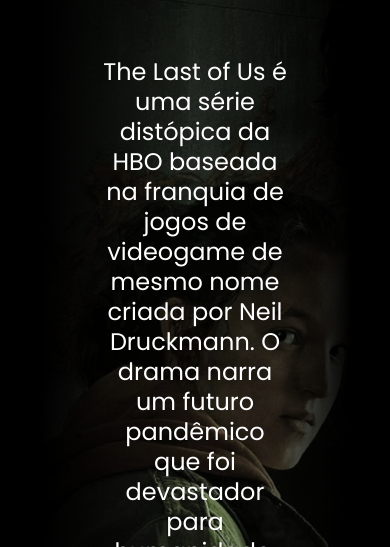
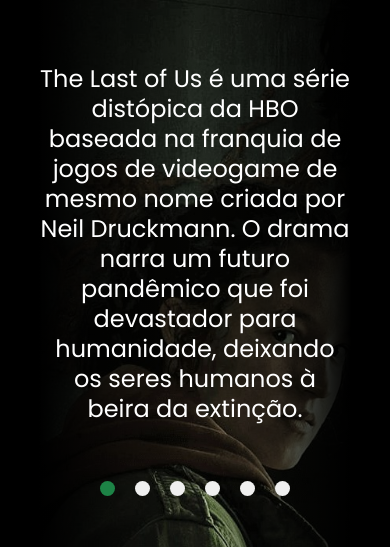
Before and after one commit to brunodmdev/bdm-projeto-the-last-of-us, a plain HTML site: page index.html in a window 390 px wide. Shown: the part 128-675 px from the top of the page. Drawn offline with Linux system fonts and the light colour scheme.

Commit message:
Update responsive.css

```diff
--- a/src/css/responsive.css
+++ b/src/css/responsive.css
@@ -22,7 +22,7 @@
         max-width: 300px;
     }
 
-    .nformacoes .descricao{
+    .informacoes .descricao{
         width: 100%;
     }
 
```
